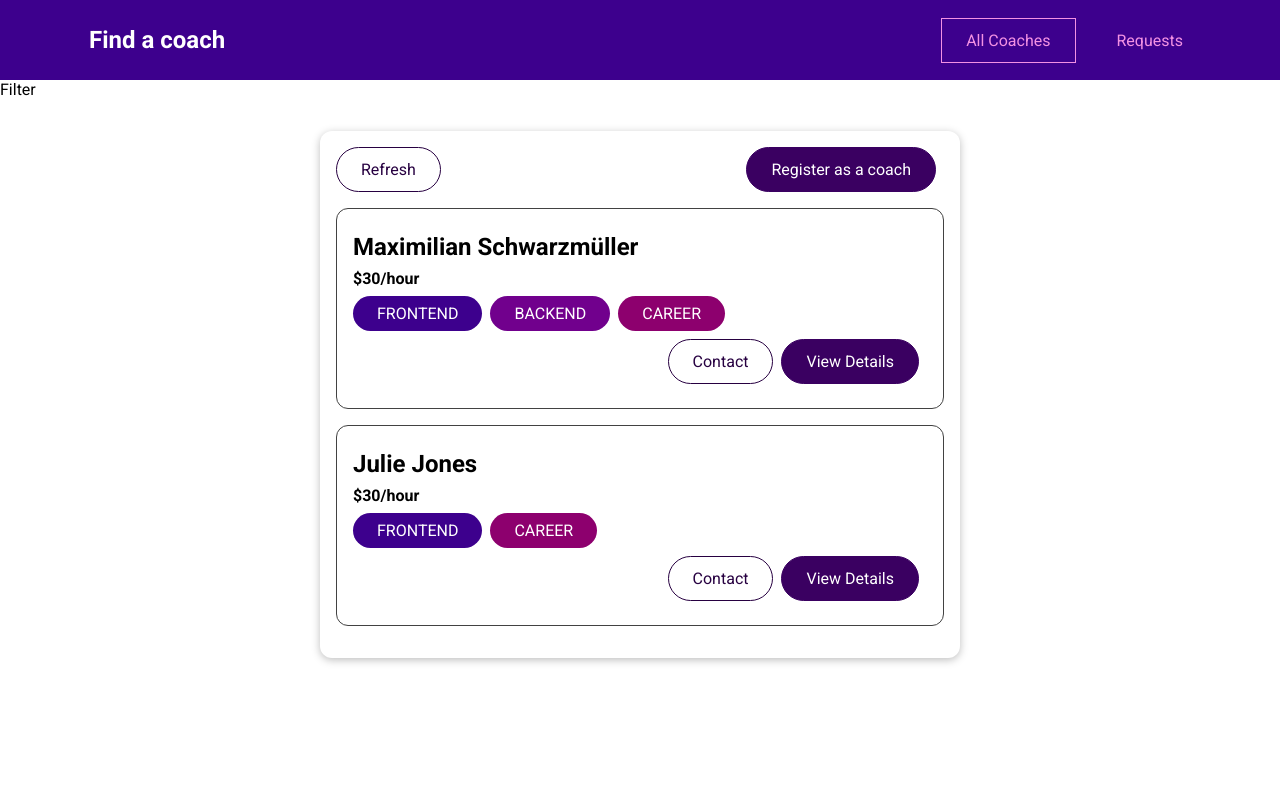
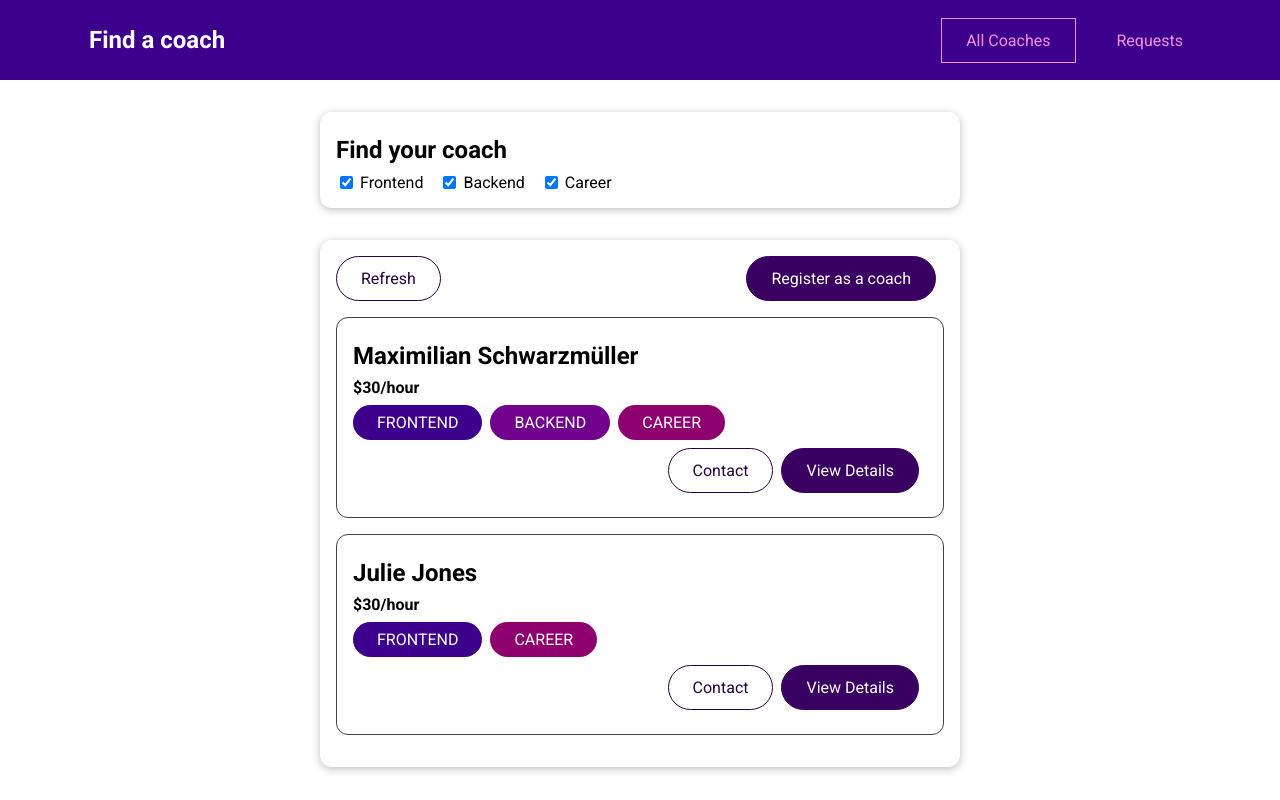
Before and after one commit to NuraiG/Web-app-using-Vue.js, a Vue app: page /coaches in a window 1280 px wide. Built offline with nearby package versions, Linux system fonts and the light colour scheme.

Commit message:
Added filter

```diff
--- /dev/null
+++ b/src/components/coaches/CoachFilter.vue
@@ -0,0 +1,67 @@
+<template>
+  <base-card>
+    <h2>Find your coach</h2>
+    <span class="filter-option">
+      <input type="checkbox" id="frontend" checked @change="setFilter" />
+      <label for="frontend">Frontend</label>
+    </span>
+    <span class="filter-option">
+      <input type="checkbox" id="backend" checked @change="setFilter" />
+      <label for="backend">Backend</label>
+    </span>
+    <span class="filter-option">
+      <input type="checkbox" id="career" checked @change="setFilter" />
+      <label for="career">Career</label>
+    </span>
+  </base-card>
+</template>
+
+<script>
+export default {
+  emits: ["change-filter"],
+  data() {
+    return {
+      filters: {
+        frontend: true,
+        backend: true,
+        career: true,
+      },
+    };
+  },
+  methods: {
+    setFilter(event) {
+      const inputId = event.target.id;
+      const isActive = event.target.checked;
+      const updatesFilters = {
+        ...this.filters,
+        [inputId]: isActive,
+      };
+      this.filters = updatesFilters;
+      this.$emit("change-filter", updatesFilters);
+    },
+  },
+};
+</script>
+
+<style scoped>
+h2 {
+  margin: 0.5rem 0;
+}
+
+.filter-option {
+  margin-right: 1rem;
+}
+
+.filter-option label,
+.filter-option input {
+  vertical-align: middle;
+}
+
+.filter-option label {
+  margin-left: 0.25rem;
+}
+
+.filter-option.active label {
+  font-weight: bold;
+}
+</style>
--- a/src/pages/coaches/CoachesList.vue
+++ b/src/pages/coaches/CoachesList.vue
@@ -1,5 +1,7 @@
 <template>
-  <section>Filter</section>
+  <section>
+    <coach-filter @change-filter="setFilters"></coach-filter>
+  </section>
   <section>
     <base-card>
       <div class="controls">
@@ -23,16 +25,43 @@
   </section>
 </template>
 <script>
+import CoachFilter from "../../components/coaches/CoachFilter.vue";
 import CoachItem from "../../components/coaches/CoachItem.vue";
-import BaseButton from '../../components/ui/BaseButton.vue';
+import BaseButton from "../../components/ui/BaseButton.vue";
 export default {
-  components: { CoachItem, BaseButton },
+  components: { CoachItem, BaseButton, CoachFilter },
+  data() {
+    return {
+      activeFilters: {
+        frontend: true,
+        backend: true,
+        career: true,
+      },
+    };
+  },
   computed: {
     filteredCoaches() {
-      return this.$store.getters["coaches/coaches"];
+      const coaches = this.$store.getters["coaches/coaches"];
+      return coaches.filter((el) => {
+        if (this.activeFilters.frontend && el.areas.includes("frontend")) {
+          return true;
+        }
+        if (this.activeFilters.backend && el.areas.includes("backend")) {
+          return true;
+        }
+        if (this.activeFilters.career && el.areas.includes("career")) {
+          return true;
+        }
+        return false;
+      });
     },
     hasCoaches() {
       return this.$store.getters["coaches/hasCoaches"];
+    },
+  },
+  methods: {
+    setFilters(filters) {
+      this.activeFilters = filters;
     },
   },
 };
```
Lines whose indentation alone changed are shown as unchanged.
